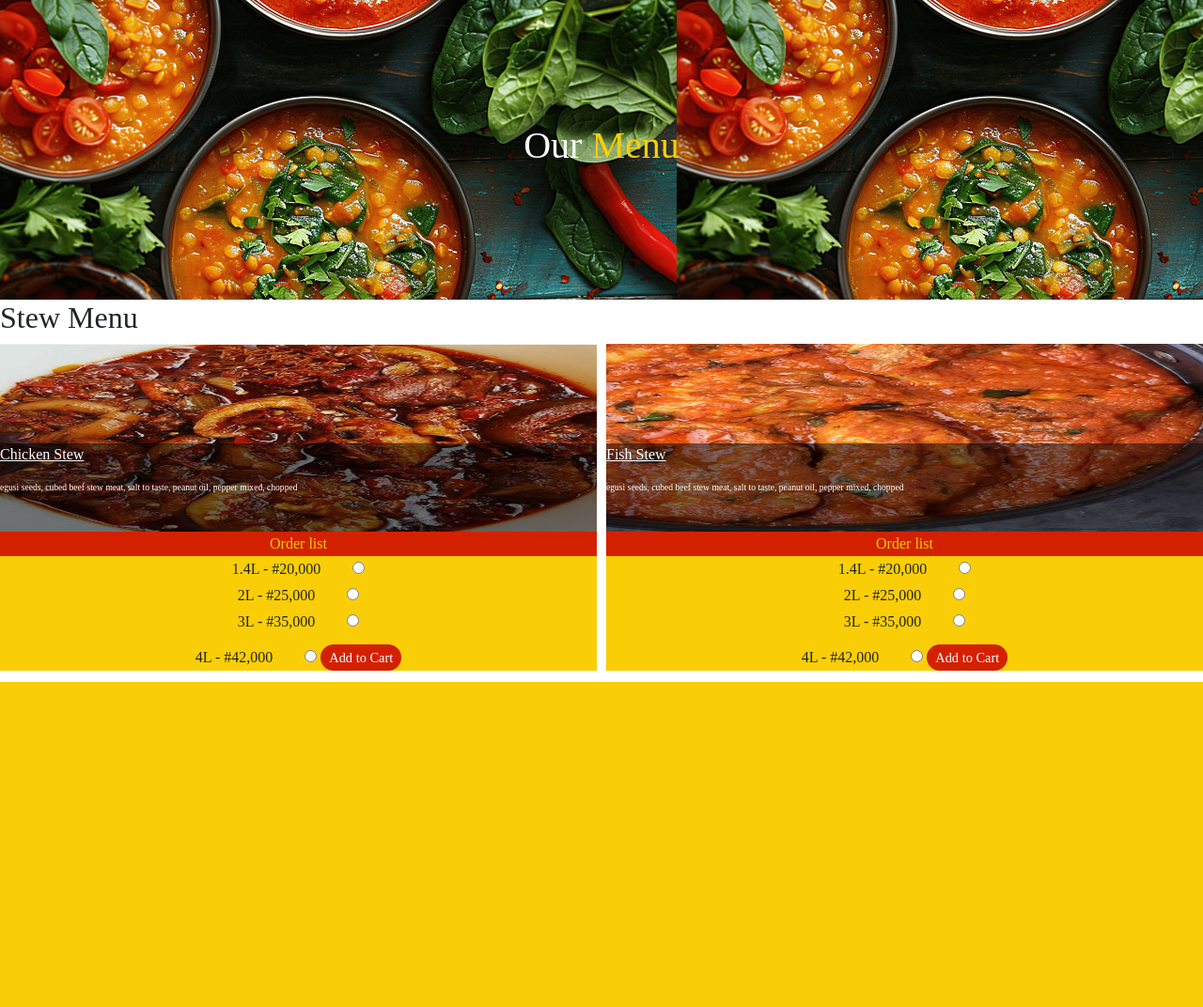
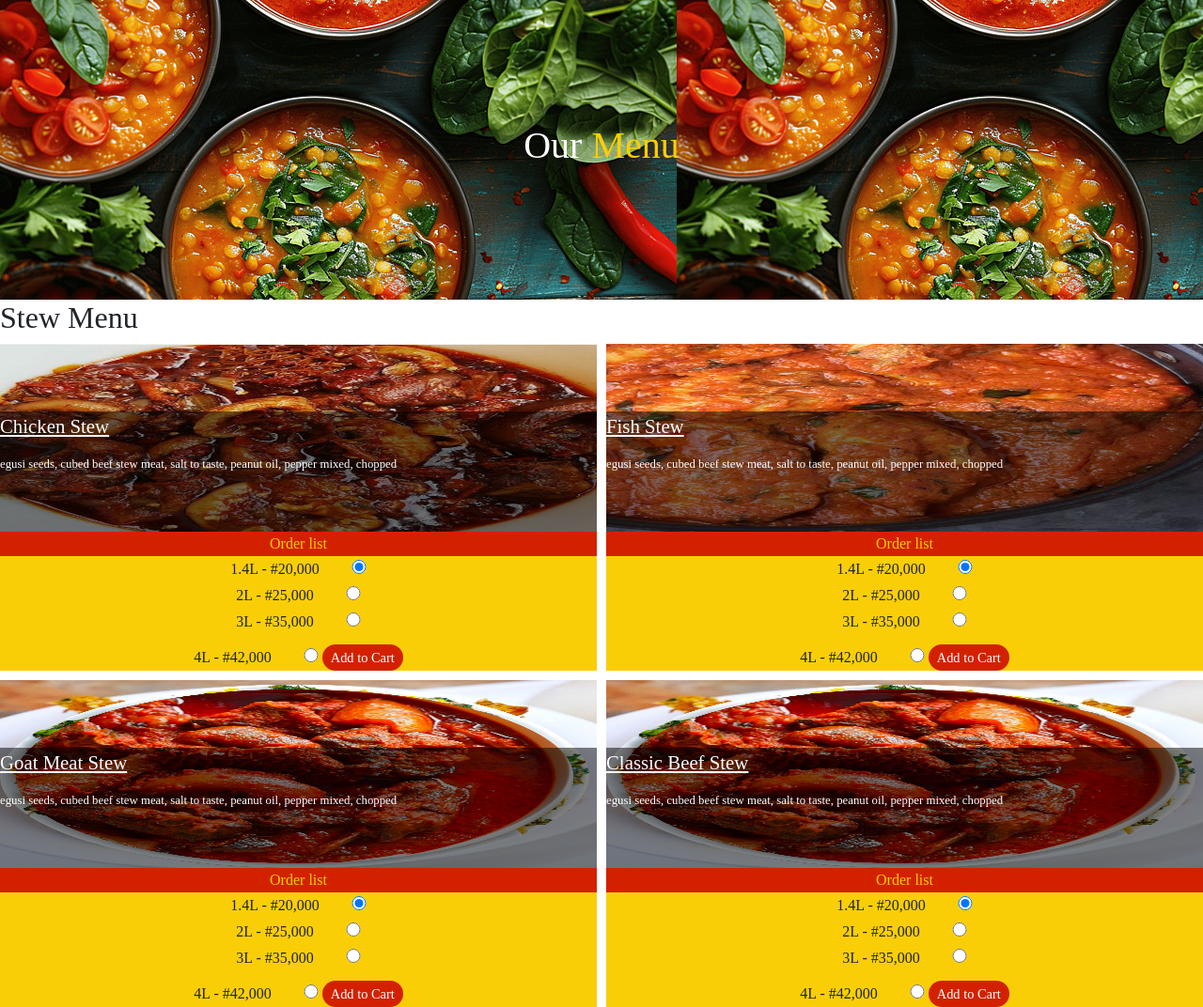
Before and after one commit to Jeremy5522117/Omalis-taste, a PHP site: page /menu.html in a window 1280 px wide. Shown: the part 74-1146 px from the top of the page at 94% size. Before the commit the page ends 800 px from the top, so only its background shows below. Run offline with PHP 8.4, Linux system fonts and the light colour scheme; some libraries are stand-ins or nearby versions; some web fonts are replaced.

Commit message:
additional

```diff
--- a/asset/css/menu.css
+++ b/asset/css/menu.css
@@ -28,7 +28,8 @@
   display: grid;
   grid-template-columns: 1fr 1fr;
   width: 100%;
-  column-gap: 10px
+  column-gap: 10px;
+  row-gap: 10px;
 }
 .stew-menu-mother{
 position: relative;
@@ -40,7 +41,7 @@ background-color: rgba(0,0,0,0.5);
   bottom: 0;
   left: 0;
   right: 0;
-  top: 53%;
+  top: 36%;
 
 }
 .menu-img{
@@ -50,15 +51,20 @@ height: 200px;
 .food-title{
 color: #fff;
 text-decoration: underline;
+font-size: 1.3rem;
 }
 .food-dtls{
   color: #fff;
-font-size: 0.6rem;
+font-size: 0.8rem;
 }
 .list-divv{
   width: 100%;
   text-align: center;
 
+}
+.input-radio{
+  height:15px;
+  width: 16px;
 }
 .btn-ord{
   width: 100%;
--- a/menu.html
+++ b/menu.html
@@ -68,16 +68,18 @@
         <div class="listing">
           <form action="">
             <label for="one-point-four-litter">1.4L - #20,000</label>
-          <input type="radio" id="one-point-four-lit" value="one-pnt-fur-lit" name="pricing">
+          <input type="radio" id="one-point-four-lit" value="one-pnt-fur-lit" name="pricing" class="input-radio"checked>
           <br>
           <label for="two-litter">2L - #25,000</label>
-          <input type="radio" id="two-litter" value="two-litter" name="pricing">
+          <input type="radio" id="two-litter" value="two-litter" name="pricing"
+          class="input-radio">
           <br>
           <label for="three-litter">3L - #35,000</label>
-          <input type="radio" id="three-litter" value="three-litter" name="pricing">
+          <input type="radio" id="three-litter" value="three-litter" name="pricing"
+          class="input-radio">
           <br>
           <label for="four-litter">4L - #42,000</label>
-          <input type="radio" id="four-litter" value="four-litter" name="pricing">
+          <input type="radio" id="four-litter" value="four-litter" name="pricing" class="input-radio">
 
           <button type="submit" class="sub-btn">Add to Cart</button>
           </form>
@@ -107,16 +109,16 @@
   <div class="listing">
     <form action="">
       <label for="one-point-four-litter">1.4L - #20,000</label>
-    <input type="radio" id="one-point-four-lit" value="one-pnt-fur-lit" name="pricing">
+    <input type="radio" id="one-point-four-lit" value="one-pnt-fur-lit" name="pricing" class="input-radio" checked>
     <br>
     <label for="two-litter">2L - #25,000</label>
-    <input type="radio" id="two-litter" value="two-litter" name="pricing">
+    <input type="radio" id="two-litter" value="two-litter" name="pricing" class="input-radio">
     <br>
     <label for="three-litter">3L - #35,000</label>
-    <input type="radio" id="three-litter" value="three-litter" name="pricing">
+    <input type="radio" id="three-litter" value="three-litter" name="pricing" class="input-radio">
     <br>
     <label for="four-litter">4L - #42,000</label>
-    <input type="radio" id="four-litter" value="four-litter" name="pricing">
+    <input type="radio" id="four-litter" value="four-litter" name="pricing" class="input-radio">
 
     <button type="submit" class="sub-btn">Add to Cart</button>
     </form>
@@ -125,6 +127,82 @@
 </div>
 </div>
 <!--this is next-->
+
+<div class="free">
+
+  <div class="stew-menu-mother">
+    <img class="menu-img" src="/asset/images/goat meat stew.jpg" alt="" >
+
+
+    <div class="stew-menu-child">
+     <p class="food-title">Goat Meat Stew</p>
+     <p class="food-dtls">egusi seeds, cubed beef stew meat, salt to taste, peanut oil, pepper mixed, chopped</p>
+    </div>
+
+   </div>
+
+   <div class="list-divv">
+
+    <button class="btn-ord">Order list</button>
+    <div class="listing">
+      <form action="">
+        <label for="one-point-four-litter">1.4L - #20,000</label>
+      <input type="radio" id="one-point-four-lit" value="one-pnt-fur-lit" name="pricing" class="input-radio" checked>
+      <br>
+      <label for="two-litter">2L - #25,000</label>
+      <input type="radio" id="two-litter" value="two-litter" name="pricing" class="input-radio">
+      <br>
+      <label for="three-litter">3L - #35,000</label>
+      <input type="radio" id="three-litter" value="three-litter" name="pricing" class="input-radio">
+      <br>
+      <label for="four-litter">4L - #42,000</label>
+      <input type="radio" id="four-litter" value="four-litter" name="pricing" class="input-radio" >
+
+      <button type="submit" class="sub-btn">Add to Cart</button>
+      </form>
+
+    </div>
+  </div>
+  </div>
+  <!--this is next-->
+
+  <div class="free">
+
+    <div class="stew-menu-mother">
+      <img class="menu-img" src="/asset/images/goat meat stew.jpg" alt="" >
+
+
+      <div class="stew-menu-child">
+       <p class="food-title">Classic Beef Stew</p>
+       <p class="food-dtls">egusi seeds, cubed beef stew meat, salt to taste, peanut oil, pepper mixed, chopped</p>
+      </div>
+
+     </div>
+
+     <div class="list-divv">
+
+      <button class="btn-ord">Order list</button>
+      <div class="listing">
+        <form action="">
+          <label for="one-point-four-litter">1.4L - #20,000</label>
+        <input type="radio" id="one-point-four-lit" value="one-pnt-fur-lit" name="pricing" class="input-radio" checked>
+        <br>
+        <label for="two-litter">2L - #25,000</label>
+        <input type="radio" id="two-litter" value="two-litter" name="pricing" class="input-radio">
+        <br>
+        <label for="three-litter">3L - #35,000</label>
+        <input type="radio" id="three-litter" value="three-litter" name="pricing" class="input-radio">
+        <br>
+        <label for="four-litter">4L - #42,000</label>
+        <input type="radio" id="four-litter" value="four-litter" name="pricing" class="input-radio">
+
+        <button type="submit" class="sub-btn">Add to Cart</button>
+        </form>
+
+      </div>
+    </div>
+    </div>
+    <!--this is next-->
 
      </div>
 
```
Also changed, not shown: asset/images/goat meat stew.jpg (added), asset/images/nigerian-beef-stew-recipe-1721627053-640x480.jpg (added).
